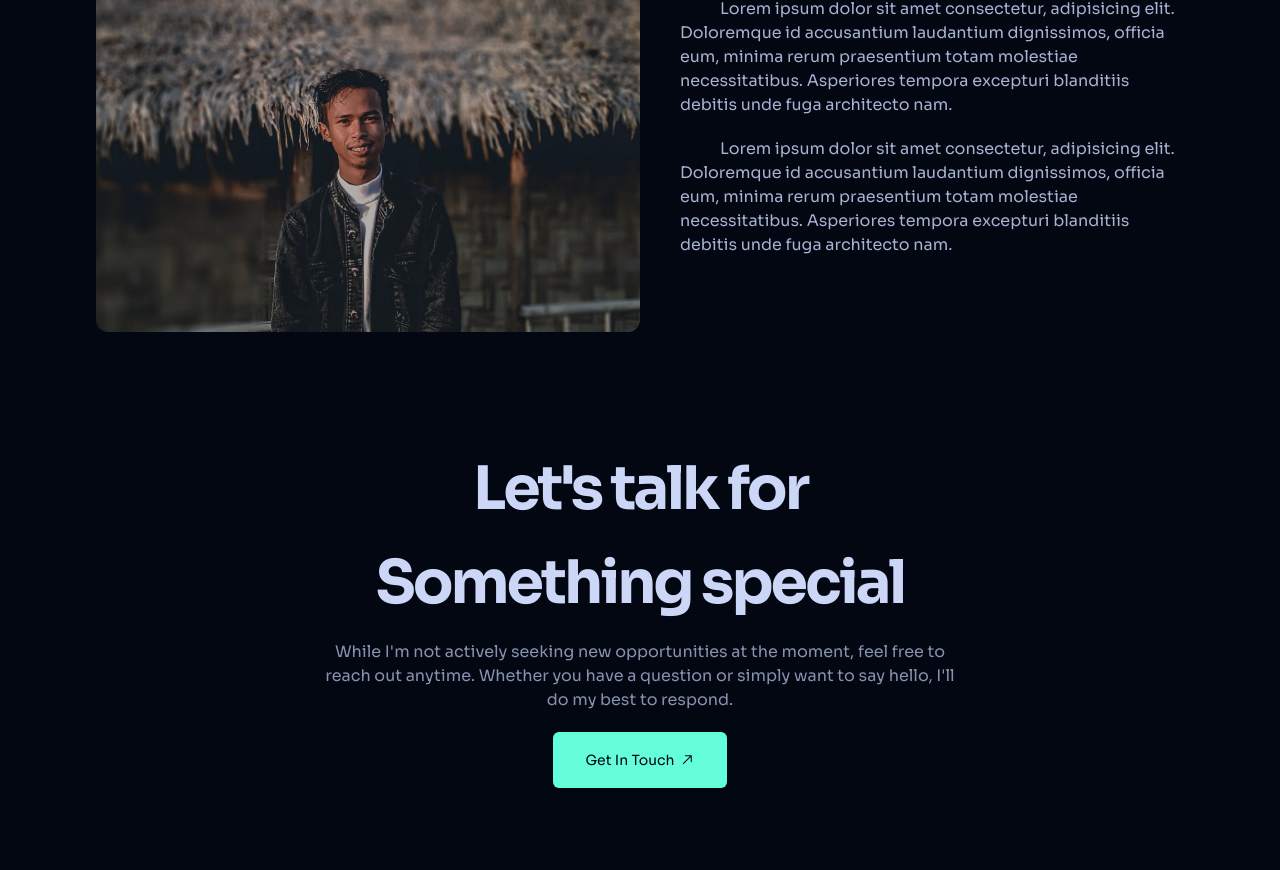
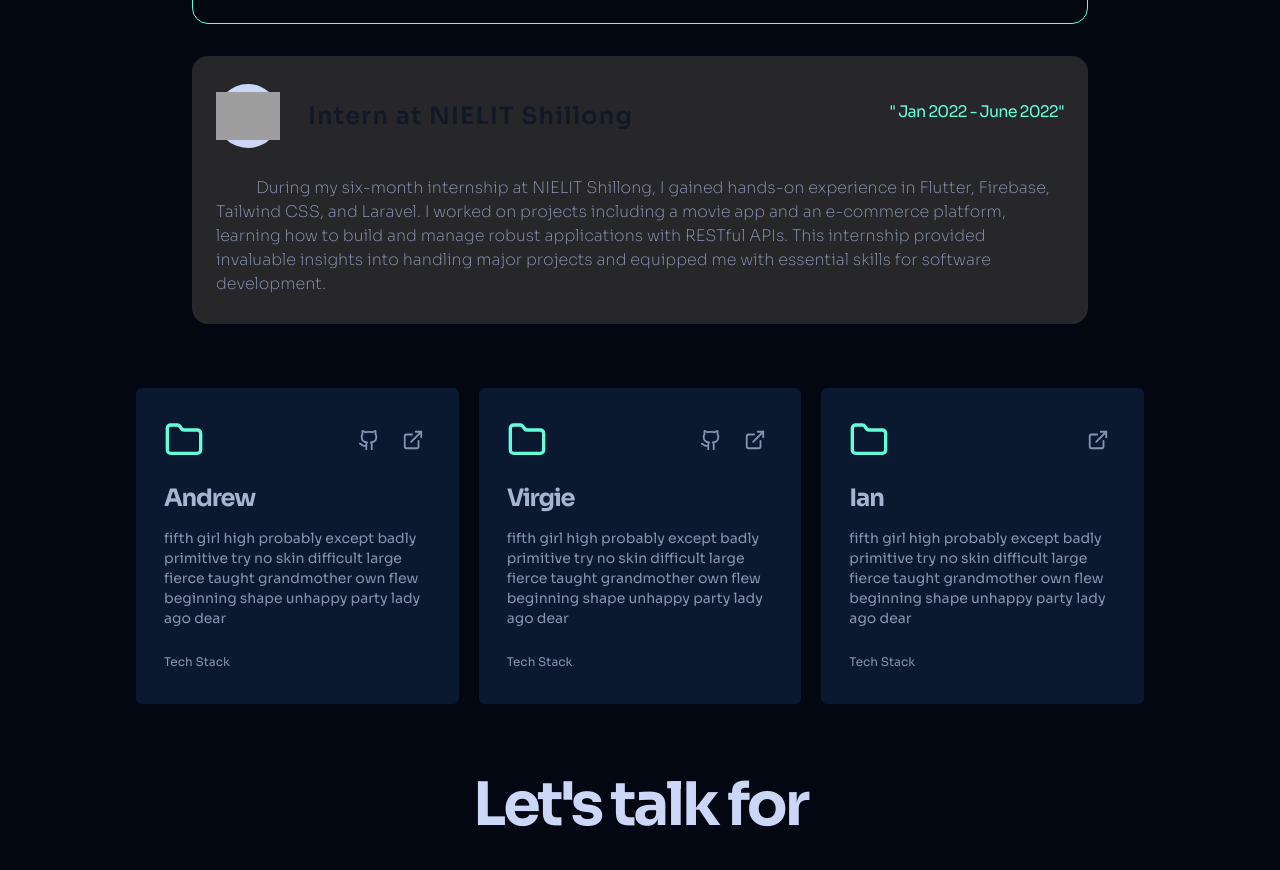
Before and after one commit to JyrwaJR/v1, a Next.js app: page / in a window 1280 px wide. Shown: the part 2300-3170 px from the top of the page. Built offline with nearby package versions, Linux system fonts and the light colour scheme; grey boxes are pictures that could not be loaded.

Commit message:
add project page

```diff
--- a/src/app/globals.css
+++ b/src/app/globals.css
@@ -49,22 +49,25 @@
   }
 }
 
-@layer base {
+@layer utilities {
   * {
     @apply border-border;
   }
   body {
     @apply bg-background text-foreground;
   }
-  ::-webkit-scrollbar-track {
-    @apply bg-background;
-  }
+}
 
-  ::-webkit-scrollbar-thumb {
-    @apply bg-background;
-  }
+::-webkit-scrollbar {
+  width: 10px;
+  height: 10px;
+  background-color: (var(--background));
+}
 
-  ::-webkit-scrollbar-button {
-    @apply hidden;
-  }
+::-webkit-scrollbar-button {
+  display: none;
 }
+::-webkit-scrollbar-thumb {
+  background-color: (var(--foreground));
+  border-radius: 10px;
+}
--- a/src/app/layout.tsx
+++ b/src/app/layout.tsx
@@ -1,14 +1,8 @@
-import type { Metadata } from "next";
+"use client";
 import { Sora } from "next/font/google";
 import "./globals.css";
 import { ThemeProvider } from "@src/theme/providers";
-import {
-  seo,
-  siteDescription,
-  siteTitle,
-  siteUrl,
-  socialMedia,
-} from "@src/config";
+import Header from "@src/components/header";
 
 const sora = Sora({
   subsets: ["latin"],
@@ -17,20 +11,16 @@ const sora = Sora({
   weight: ["200", "300", "400", "600", "700"],
 });
 
-export const metadata: Metadata = {
-  title: "Harrison Jyrwa",
-  description:
-    "assionate mobile & WEB developer crafting innovative apps for Android, iOS, & the WEB, committed to exceptional user experiences through cutting-edge tech.",
-};
-
 export default function RootLayout({
   children,
 }: Readonly<{
   children: React.ReactNode;
 }>) {
   return (
-    <html lang="en">
-      <Header />
+    <html lang="en" suppressHydrationWarning>
+      <head>
+        <Header />
+      </head>
       <body className={sora.className}>
         <ThemeProvider
           attribute="class"
@@ -44,45 +34,3 @@ export default function RootLayout({
     </html>
   );
 }
-
-const Header = () => {
-  return (
-    <head>
-      <title>Harrison Jyrwa</title>
-      <meta
-        name="description"
-        content="Harrison Jyrwa is a Full Stack Developer based in India. He specializes in building websites, applications, and everything in between."
-      />
-      veer
-      <meta property="og:url" content="https://jyrwaboys.vercel.app/" />
-      <meta property="og:type" content="website" />
-      <meta property="og:title" content="Harrison Jyrwa" />
-      <meta
-        property="og:description"
-        content="Harrison Jyrwa is a Full Stack Developer based in India. He specializes in building websites, applications, and everything in between."
-      />
-      <meta
-        property="og:image"
-        content="https://jyrwaboys.vercel.app/seo/og.png"
-      />
-      <meta name="twitter:card" content="summary_large_image" />
-      <meta property="twitter:domain" content="jyrwaboys.vercel.app" />
-      <meta property="twitter:url" content="https://jyrwaboys.vercel.app/" />
-      <meta name="twitter:title" content="Harrison Jyrwa" />
-      <meta
-        name="twitter:description"
-        content="Harrison Jyrwa is a Full Stack Developer based in India. He specializes in building websites, applications, and everything in between."
-      />
-      <meta
-        name="twitter:image"
-        content="https://jyrwaboys.vercel.app/seo/og.png"
-      />
-      <meta name="robots" content="noindex,nofollow" />
-      {/* google site verification */}
-      <meta
-        name="google-site-verification"
-        content="xuV-K38QQwcUNaJhxNyxtDInrbi66eo2z44IoVhZeY4"
-      />
-    </head>
-  );
-};
--- a/src/app/page.tsx
+++ b/src/app/page.tsx
@@ -3,13 +3,11 @@ import About from "@src/components/about/about";
 import Contact from "@src/components/contact/contact";
 import Experience from "@src/components/experience/experience";
 import Footer from "@src/components/footer/footer";
-import GridGuide from "@src/components/grid";
 import Hero from "@src/components/hero/hero";
 import Nav from "@src/components/nav/nav";
+import Projects from "@src/components/projects/projects";
 import Skills from "@src/components/skills/skills";
-import { cn } from "@src/lib/utils";
-import { ThemeProvider } from "@src/theme/providers";
-import { Sora } from "next/font/google";
+import { ScrollArea } from "@src/components/ui/scroll-area";
 import React, { useEffect } from "react";
 
 const Page = () => {
@@ -19,17 +17,18 @@ const Page = () => {
     setIsMounted(true);
   }, []);
   return (
-    <>
+    <ScrollArea>
       <Nav isLoaded={isMounted} />
       <div className="md:container">
         <Hero />
         <Skills />
+        <About />
         <Experience />
-        <About />
+        <Projects />
         <Contact />
       </div>
       <Footer />
-    </>
+    </ScrollArea>
   );
 };
 
--- a/src/components/experience/experience.tsx
+++ b/src/components/experience/experience.tsx
@@ -8,9 +8,12 @@ const Experience = () => {
   return (
     <div className="h-full">
       <div className="container h-full text-primary-foreground">
-        <div className="flex space-y-10 flex-col py-16 justify-center items-center">
-          <Fade>
-            <Text size="displayL" className="font-thin text-lightestSlate">
+        <div className="flex w-full flex-col items-center justify-center space-y-10  py-16">
+          <Fade className="w-full ">
+            <Text
+              size="displayL"
+              className="text-nowrap font-thin text-lightestSlate"
+            >
               My <span className="font-extrabold">Experience</span>
             </Text>
           </Fade>
--- /dev/null
+++ b/src/components/header.tsx
@@ -0,0 +1,32 @@
+import { siteDescription, siteTitle, siteUrl } from "@src/config";
+import React from "react";
+
+const Header = () => {
+  const imageUrl = `${siteUrl}/seo/og.png`;
+  return (
+    <React.Fragment>
+      <title>Harrison Jyrwa</title>
+      <meta name="description" content={siteDescription} />
+      veer
+      <meta property="og:url" content={siteUrl} />
+      <meta property="og:type" content="website" />
+      <meta property="og:title" content={siteUrl} />
+      <meta property="og:description" content={siteDescription} />
+      <meta property="og:image" content={imageUrl} />
+      <meta name="twitter:card" content="summary_large_image" />
+      <meta property="twitter:domain" content={siteUrl} />
+      <meta property="twitter:url" content={siteUrl} />
+      <meta name="twitter:title" content={siteTitle} />
+      <meta name="twitter:description" content={siteDescription} />
+      <meta name="twitter:image" content={imageUrl} />
+      <meta name="robots" content="noindex,nofollow" />
+      {/* google site verification */}
+      <meta
+        name="google-site-verification"
+        content="xuV-K38QQwcUNaJhxNyxtDInrbi66eo2z44IoVhZeY4"
+      />
+    </React.Fragment>
+  );
+};
+
+export default Header;
--- /dev/null
+++ b/src/components/projects/projects.tsx
@@ -0,0 +1,145 @@
+import { ExternalLink, FolderIcon, Github } from "lucide-react";
+import React from "react";
+import { Text } from "../text";
+import Link from "next/link";
+import { buttonVariants } from "../ui/button";
+import { motion } from "framer-motion";
+import Fade from "../fade";
+const ProjectList: ProjectsCardProps[] = [
+  {
+    projectName: "Andrew",
+    projectDescription:
+      "fifth girl high probably except badly primitive try no skin difficult large fierce taught grandmother own flew beginning shape unhappy party lady ago dear",
+    projectTechStack: "Tech Stack",
+    projectLink: "http://luvmema.ve/rejnujgo",
+    githubLink: "https://project1.com",
+  },
+  {
+    projectName: "Virgie",
+    projectDescription:
+      "fifth girl high probably except badly primitive try no skin difficult large fierce taught grandmother own flew beginning shape unhappy party lady ago dear",
+    projectTechStack: "Tech Stack",
+    projectLink: "http://tuez.cm/perfanras",
+    githubLink: "https://project1.com",
+  },
+  {
+    projectName: "Ian",
+    projectDescription:
+      "fifth girl high probably except badly primitive try no skin difficult large fierce taught grandmother own flew beginning shape unhappy party lady ago dear",
+    projectTechStack: "Tech Stack",
+    projectLink: "http://veg.kg/doc",
+  },
+];
+const Project = () => {
+  return (
+    <div className="mx-10   ">
+      <div className="grid grid-cols-12 gap-3 md:gap-5">
+        {ProjectList.map((item, index) => (
+          <div
+            key={index}
+            className="col-span-full md:col-span-6 lg:col-span-4 2xl:col-span-3"
+          >
+            <Fade delay={index}>
+              <ProjectsCard
+                projectDescription={item.projectDescription}
+                projectLink={item.projectLink}
+                projectName={item.projectName}
+                projectTechStack={item.projectTechStack}
+                githubLink={item.githubLink}
+              />
+            </Fade>
+          </div>
+        ))}
+      </div>
+    </div>
+  );
+};
+
+export default Project;
+type ProjectsCardProps = {
+  projectName: string;
+  projectDescription: string;
+  projectTechStack: string;
+  projectLink: string;
+  githubLink?: string;
+};
+const ProjectsCard = ({
+  projectName,
+  projectDescription,
+  projectTechStack,
+  projectLink,
+  githubLink,
+}: ProjectsCardProps) => {
+  return (
+    <motion.div
+      whileHover={{
+        zIndex: 40,
+        y: -10,
+        scale: 1.05,
+        transition: { duration: 0.3 },
+      }}
+      className="group h-full min-h-full w-full rounded-md bg-navy px-4 shadow-sm hover:text-green md:px-0"
+    >
+      <div className="w-full rounded-sm  px-7 py-8 ">
+        <div className="flex h-full flex-col items-start justify-between space-y-6">
+          <div className="flex w-full items-center  justify-between ">
+            <div className="">
+              <FolderIcon size={40} className="text-green" />
+            </div>
+            <div className="flex h-full items-center space-x-2 text-slate">
+              <div>
+                {githubLink && (
+                  <Link
+                    target="_blank"
+                    href={githubLink}
+                    className={buttonVariants({
+                      variant: "ghost",
+                      size: "icon",
+                      className:
+                        "text-slate hover:bg-transparent hover:text-green",
+                    })}
+                  >
+                    <Github size={22} />
+                  </Link>
+                )}
+              </div>
+              <div>
+                <Link
+                  target="_blank"
+                  href={projectLink}
+                  className={buttonVariants({
+                    variant: "ghost",
+                    size: "icon",
+                    className:
+                      "text-slate hover:bg-transparent hover:text-green",
+                  })}
+                >
+                  <ExternalLink size={22} />
+                </Link>
+              </div>
+            </div>
+          </div>
+          <div className="flex flex-col items-start justify-between space-y-4 ">
+            <div className="">
+              <Text
+                size={"h4"}
+                className="text-lightSlate group-hover:text-green "
+                weight={"bold"}
+              >
+                {projectName}
+              </Text>
+            </div>
+            <div className="">
+              <Text className="text-sm text-slate">{projectDescription}</Text>
+            </div>
+          </div>
+          <div className="flex items-center justify-center ">
+            <Text size={"p3"} className="text-slate hover:text-green">
+              {projectTechStack}
+            </Text>
+          </div>
+        </div>
+      </div>
+    </motion.div>
+  );
+};
```
